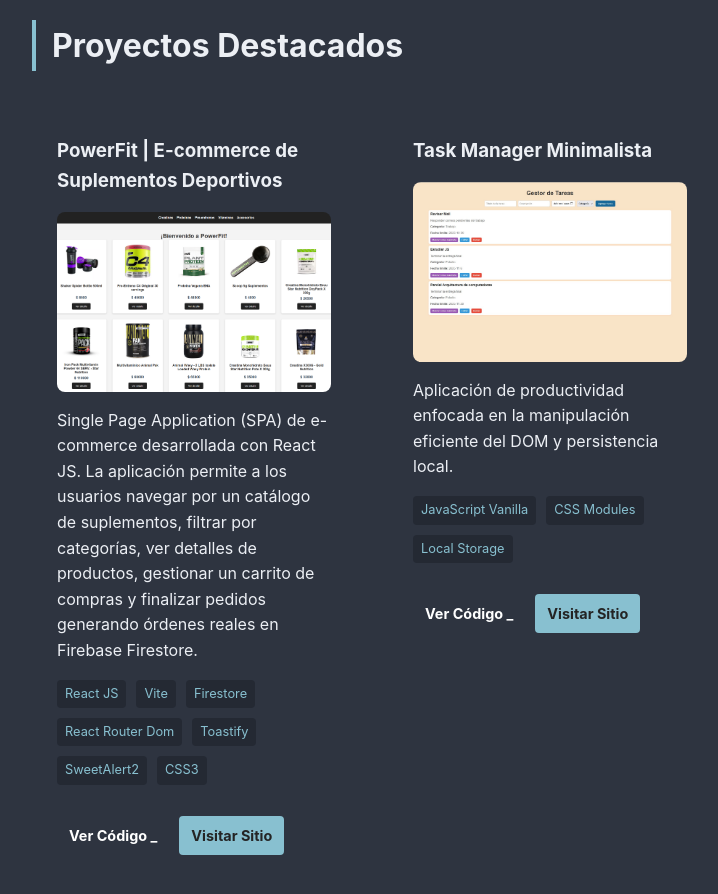
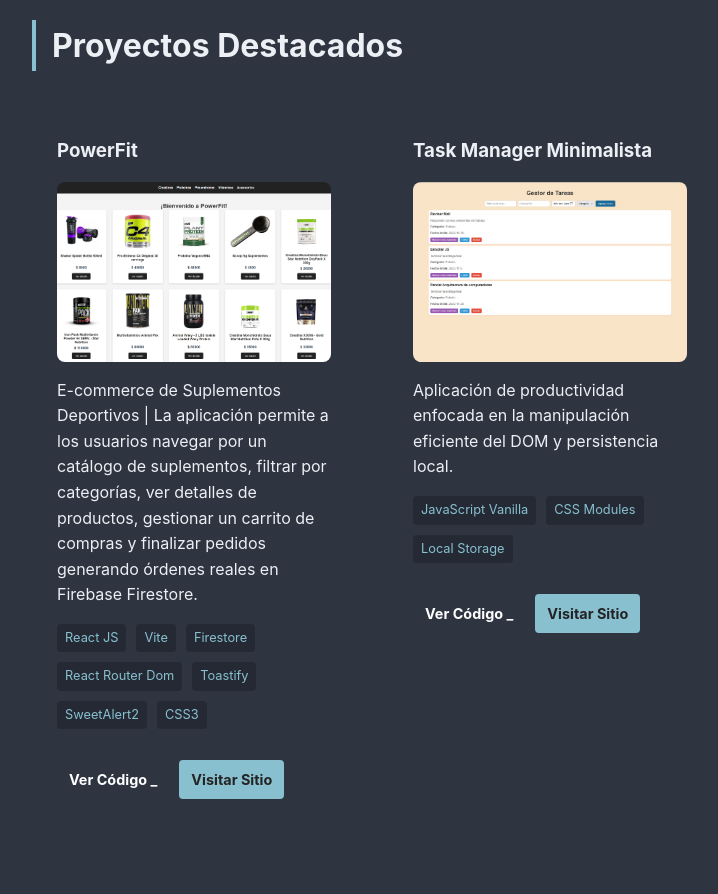
Before and after one commit to JoacoSperatti/portafolio, a React (Vite) app: page / in a window 1280 px wide. Shown: the part 1200-2094 px from the top of the page, without its empty margins (90-808 px from the left). Built offline with nearby package versions, Linux system fonts and the light colour scheme.

Commit message:
projects

```diff
--- a/src/App.jsx
+++ b/src/App.jsx
@@ -10,8 +10,8 @@ import { FaGithub, FaInstagram, FaWhatsapp, FaEnvelope } from "react-icons/fa";
 function App() {
   const proyectos = [
     {
-      titulo: "PowerFit | E-commerce de Suplementos Deportivos",
-      desc: "Single Page Application (SPA) de e-commerce desarrollada con React JS. La aplicación permite a los usuarios navegar por un catálogo de suplementos, filtrar por categorías, ver detalles de productos, gestionar un carrito de compras y finalizar pedidos generando órdenes reales en Firebase Firestore.",
+      titulo: "PowerFit",
+      desc: "E-commerce de Suplementos Deportivos | La aplicación permite a los usuarios navegar por un catálogo de suplementos, filtrar por categorías, ver detalles de productos, gestionar un carrito de compras y finalizar pedidos generando órdenes reales en Firebase Firestore.",
       tech: [
         "React JS",
         "Vite",
```
